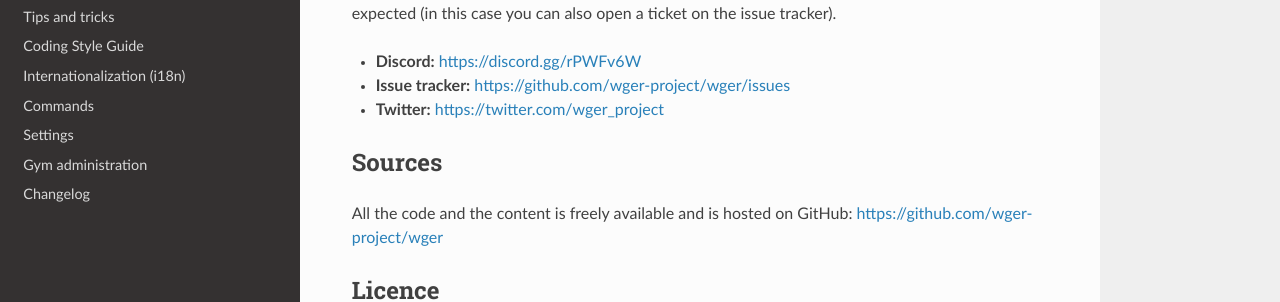
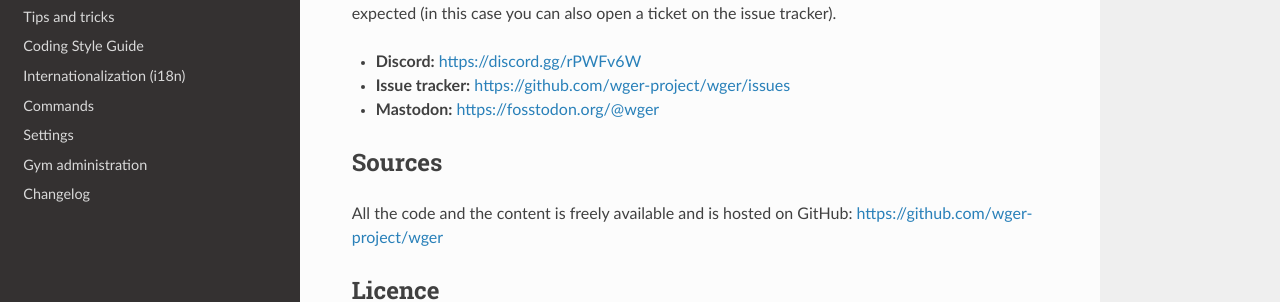
Before and after one commit to wger-project/docs, a Sphinx documentation site: the page built from docs/index.rst, in a window 1280 px wide and 900 px high, scrolled down 1877 px. Shown: the part 158-460 px from the top of the window. Built offline with Sphinx 7.4.7 and the Read the Docs theme 2.0.0, drawn with Linux system fonts in a browser that asks for light colours.

Commit message:
Replace twitter with mastodon link

```diff
--- a/docs/index.rst
+++ b/docs/index.rst
@@ -62,7 +62,7 @@ issue tracker).
 
 * **Discord:** https://discord.gg/rPWFv6W
 * **Issue tracker:** https://github.com/wger-project/wger/issues
-* **Twitter:** https://twitter.com/wger_project
+* **Mastodon:** https://fosstodon.org/@wger
 
 
 Sources
```
